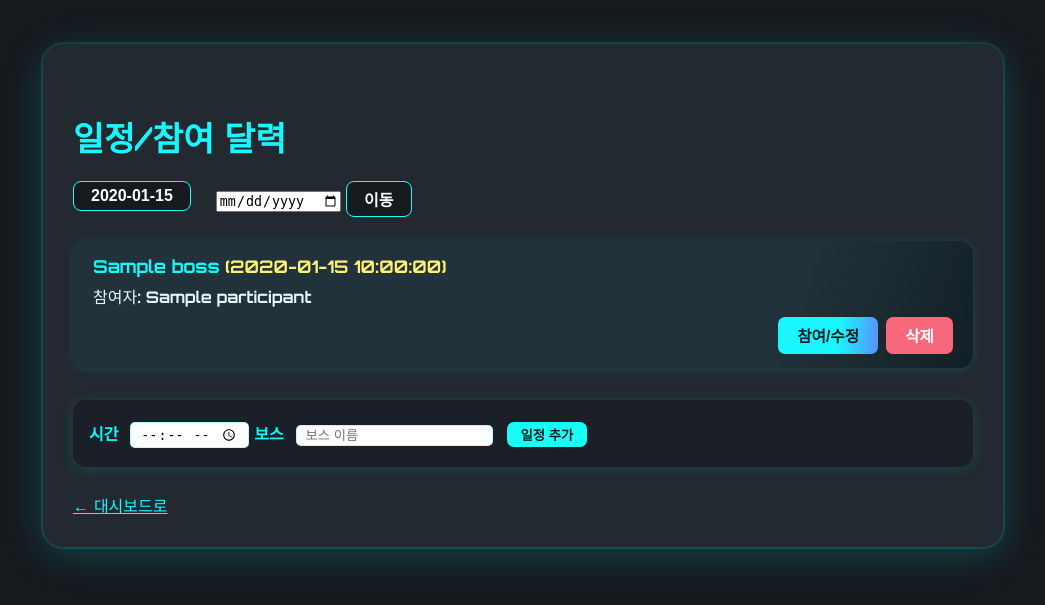
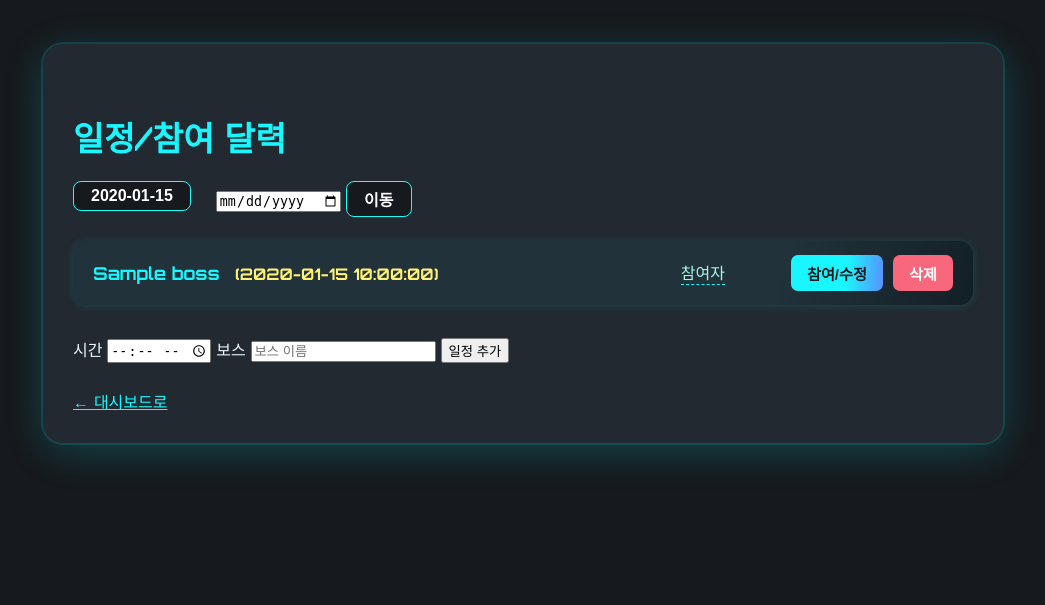
Before and after one commit to gollaman1224/ROYAL, a Flask app: template templates/calendar.html in a window 1280 px wide. Shown: the top 605 px of the page, without its empty margins (117-1162 px from the left). Run offline with Flask 3, Linux system fonts and the light colour scheme; the template is opened without the code that fills it: most values are stand-ins (such as "Sample title", 1, 10 or a date in 2020).

Commit message:
Fix calendar attendance layout: 참여자 표시 개선 및 버튼 정렬

```diff
--- a/templates/calendar.html
+++ b/templates/calendar.html
@@ -1,35 +1,115 @@
 <!DOCTYPE html>
 <html lang="ko">
 <head>
-  <meta charset="UTF-8">
+  <meta charset="UTF-8" />
   <title>일정/참여 달력</title>
-  <link href="https://fonts.googleapis.com/css2?family=Orbitron:wght@700&display=swap" rel="stylesheet">
+  <link href="https://fonts.googleapis.com/css2?family=Orbitron:wght@700&display=swap" rel="stylesheet" />
   <style>
-    body { background: #16191d; color: #eaf8ff; font-family: 'Orbitron','Malgun Gothic',sans-serif; margin:0; }
-    .container { max-width: 900px; margin: 44px auto 0 auto; background: #222930; border-radius: 20px; box-shadow: 0 8px 42px #11f3ff33, 0 0 0 2px #1af6ff22; padding: 40px 30px 30px 30px; }
-    h2 { color: #1af6ff; font-size: 2.1rem; font-weight: 900; margin-bottom: 20px;}
-    .calendar-bar { display: flex; flex-wrap: wrap; gap: 7px 9px; margin-bottom: 24px; }
-    .calendar-bar form { display: inline; }
-    .calendar-bar button, .calendar-bar .selected-date {
-      background: #16191d; color: #fff; border: 1.5px solid #19fff5; border-radius: 8px; padding: 5px 17px;
-      font-weight: 700; font-size: 1rem; cursor: pointer; transition: 0.14s;
+    body {
+      background: #16191d;
+      color: #eaf8ff;
+      font-family: 'Orbitron', 'Malgun Gothic', sans-serif;
+      margin: 0;
     }
-    .calendar-bar .selected-date { background: #1af6ff; color: #191b22; border-color: #fff176; }
-    .calendar-bar button:hover { background: #19fff5; color: #00131e; }
-    .attendance-list { margin-bottom: 32px; }
-    .attendance-entry { border-radius: 14px; margin-bottom: 17px; background: linear-gradient(110deg, #22323a 78%, #131f26 100%); box-shadow: 0 1px 9px #19fff526; padding: 14px 20px 14px 20px; }
-    .entry-title { font-weight: bold; color: #1af6ff; font-size: 1.11em; margin-bottom: 7px; }
-    .entry-meta { font-size: 0.98em; color: #fff176; margin-bottom: 4px; }
-
-    /* ▼ 버튼 오른쪽정렬, 가로정렬 스타일 추가 ▼ */
+    .container {
+      max-width: 900px;
+      margin: 44px auto 0 auto;
+      background: #222930;
+      border-radius: 20px;
+      box-shadow: 0 8px 42px #11f3ff33, 0 0 0 2px #1af6ff22;
+      padding: 40px 30px 30px 30px;
+    }
+    h2 {
+      color: #1af6ff;
+      font-size: 2.1rem;
+      font-weight: 900;
+      margin-bottom: 20px;
+    }
+    .calendar-bar {
+      display: flex;
+      flex-wrap: wrap;
+      gap: 7px 9px;
+      margin-bottom: 24px;
+    }
+    .calendar-bar form {
+      display: inline;
+    }
+    .calendar-bar button,
+    .calendar-bar .selected-date {
+      background: #16191d;
+      color: #fff;
+      border: 1.5px solid #19fff5;
+      border-radius: 8px;
+      padding: 5px 17px;
+      font-weight: 700;
+      font-size: 1rem;
+      cursor: pointer;
+      transition: 0.14s;
+    }
+    .calendar-bar .selected-date {
+      background: #1af6ff;
+      color: #191b22;
+      border-color: #fff176;
+    }
+    .calendar-bar button:hover {
+      background: #19fff5;
+      color: #00131e;
+    }
+    .attendance-list {
+      margin-bottom: 32px;
+    }
+    .attendance-entry {
+      border-radius: 14px;
+      margin-bottom: 17px;
+      background: linear-gradient(110deg, #22323a 78%, #131f26 100%);
+      box-shadow: 0 1px 9px #19fff526;
+      padding: 14px 20px 14px 20px;
+    }
+    .entry-main-row {
+      display: flex;
+      align-items: center;
+      justify-content: space-between;
+      gap: 18px;
+    }
+    .entry-title {
+      font-weight: bold;
+      color: #1af6ff;
+      font-size: 1.11em;
+      margin-bottom: 0;
+      flex: 1;
+      white-space: nowrap;
+      overflow: hidden;
+      text-overflow: ellipsis;
+    }
+    .entry-meta {
+      font-size: 0.9em;
+      color: #fff176;
+      margin-left: 10px;
+      white-space: nowrap;
+    }
+    .participants-row {
+      color: #a7f6e6;
+      font-size: 1em;
+      display: inline-block;
+      max-width: 200px;
+      white-space: nowrap;
+      overflow: hidden;
+      text-overflow: ellipsis;
+      vertical-align: middle;
+      cursor: pointer;
+      border-bottom: 1px dashed #1af6ff;
+    }
+    .participants-row:hover {
+      color: #19fff5;
+      border-color: #19fff5;
+    }
     .entry-btns {
-      margin-top: 9px;
       display: flex;
+      gap: 10px;
+      min-width: 210px;
       justify-content: flex-end;
-      gap: 8px;
     }
     .entry-btns form {
-      display: inline;
       margin: 0;
     }
     .entry-btns button {
@@ -37,11 +117,10 @@
       color: #181c20;
       border: none;
       border-radius: 7px;
-      padding: 7px 19px;
-      font-size: 0.98em;
+      padding: 7px 16px;
+      font-size: 0.95em;
       font-weight: 700;
       cursor: pointer;
-      margin: 0;
       transition: background 0.15s, color 0.13s;
     }
     .entry-btns button.delete-btn {
@@ -50,22 +129,66 @@
     }
     .entry-btns button.delete-btn:hover {
       background: #ff3c55;
-      color: #fff;
     }
     .entry-btns button:not(.delete-btn):hover {
       filter: brightness(1.09);
       color: #1af6ff;
       background: #15272d;
     }
-
-    .new-entry-block { background: #1a1f28; border-radius: 13px; box-shadow: 0 2px 14px #1af6ff22; padding: 21px 16px 12px 16px; margin-bottom: 15px;}
-    .new-entry-block label { color: #0ff; font-weight: bold; }
-    .new-entry-block input, .new-entry-block select { margin-left: 7px; margin-bottom: 7px; padding: 2px 9px; border-radius: 5px; border: 1px solid #1af6ff55;}
-    .new-entry-block button { margin-left: 9px; background: #19fff5; color: #151d22; border: none; border-radius: 7px; padding: 3px 14px; font-weight: 900; cursor: pointer;}
+    .no-participants {
+      color: #bbb;
+      font-style: italic;
+    }
+    /* 참여자 전체 텍스트 팝업 */
+    #participants-popup {
+      position: fixed;
+      top: 50%;
+      left: 50%;
+      transform: translate(-50%, -50%);
+      background: #222930;
+      border-radius: 15px;
+      padding: 20px 30px;
+      box-shadow: 0 0 15px #1af6ffaa;
+      color: #eaf8ff;
+      max-width: 400px;
+      max-height: 60vh;
+      overflow-y: auto;
+      display: none;
+      z-index: 1000;
+      white-space: normal;
+      font-size: 1.1em;
+      line-height: 1.4;
+    }
+    #participants-popup button {
+      margin-top: 15px;
+      background: #f8687c;
+      border: none;
+      color: #fff;
+      font-weight: 900;
+      padding: 8px 18px;
+      border-radius: 10px;
+      cursor: pointer;
+    }
     @media (max-width: 700px) {
-      .container { padding: 12px 2vw; }
-      .calendar-bar { flex-direction: column; gap: 4px; }
-      .entry-btns { flex-direction: column; gap: 5px; align-items: flex-end; }
+      .entry-main-row {
+        flex-direction: column;
+        align-items: flex-start;
+      }
+      .entry-btns {
+        justify-content: flex-start;
+        width: 100%;
+        margin-top: 10px;
+      }
+      .entry-btns button {
+        flex: 1;
+        padding: 9px 0;
+      }
+      .participants-row {
+        max-width: 100%;
+      }
+      .entry-title {
+        max-width: 100%;
+      }
     }
   </style>
 </head>
@@ -79,13 +202,13 @@
           <span class="selected-date">{{ d }}</span>
         {% else %}
           <form method="get" action="{{ url_for('calendar') }}">
-            <input type="hidden" name="date" value="{{ d }}">
+            <input type="hidden" name="date" value="{{ d }}" />
             <button type="submit">{{ d }}</button>
           </form>
         {% endif %}
       {% endfor %}
       <form method="get" action="{{ url_for('calendar') }}" style="margin-left:16px;">
-        <input type="date" name="date" value="{{ date }}">
+        <input type="date" name="date" value="{{ date }}" />
         <button type="submit">이동</button>
       </form>
     </div>
@@ -100,31 +223,39 @@
     <div class="attendance-list">
       {% if today_entries %}
         {% for entry in today_entries %}
-          <div class="attendance-entry">
-            <div class="entry-title">
-              {{ entry.boss }} <span class="entry-meta">({{ entry.time }})</span>
+          <div class="attendance-entry" title="시간: {{ entry.time }}">
+            <div class="entry-main-row">
+              <div class="entry-title" style="cursor:pointer" onclick="showParticipants({{ loop.index }})">
+                {{ entry.boss }}
+                <span class="entry-meta">({{ entry.time }})</span>
+              </div>
+              <div class="participants-row" onclick="showParticipants({{ loop.index }})" title="참여자 보기">
+                참여자
+              </div>
+              <div class="entry-btns">
+                <form method="get" action="{{ url_for('attendance_manage') }}">
+                  <input type="hidden" name="date" value="{{ entry.date }}" />
+                  <input type="hidden" name="time" value="{{ entry.time }}" />
+                  <input type="hidden" name="boss" value="{{ entry.boss }}" />
+                  <button type="submit">참여/수정</button>
+                </form>
+                <form method="post" action="{{ url_for('attendance_manage') }}">
+                  <input type="hidden" name="date" value="{{ entry.date }}" />
+                  <input type="hidden" name="time" value="{{ entry.time }}" />
+                  <input type="hidden" name="boss" value="{{ entry.boss }}" />
+                  <input type="hidden" name="action" value="delete" />
+                  <button type="submit" class="delete-btn" onclick="return confirm('정말 삭제할까요?');">삭제</button>
+                </form>
+              </div>
             </div>
-            <div>참여자:
+
+            <!-- 숨겨진 참여자 전체 텍스트 -->
+            <div id="participants-{{ loop.index }}" style="display:none; margin-top: 8px; color:#a7f6e6; font-size:0.95em; line-height:1.4; word-break: break-word;">
               {% if entry.participants %}
                 {{ entry.participants | join(', ') }}
               {% else %}
-                <span style="color:#bbb">없음</span>
+                참여자가 없습니다.
               {% endif %}
-            </div>
-            <div class="entry-btns">
-              <form method="get" action="{{ url_for('attendance_manage') }}">
-                <input type="hidden" name="date" value="{{ entry.date }}">
-                <input type="hidden" name="time" value="{{ entry.time }}">
-                <input type="hidden" name="boss" value="{{ entry.boss }}">
-                <button type="submit">참여/수정</button>
-              </form>
-              <form method="post" action="{{ url_for('attendance_manage') }}">
-                <input type="hidden" name="date" value="{{ entry.date }}">
-                <input type="hidden" name="time" value="{{ entry.time }}">
-                <input type="hidden" name="boss" value="{{ entry.boss }}">
-                <input type="hidden" name="action" value="delete">
-                <button type="submit" class="delete-btn" onclick="return confirm('정말 삭제할까요?');">삭제</button>
-              </form>
             </div>
           </div>
         {% endfor %}
@@ -135,16 +266,29 @@
 
     <div class="new-entry-block">
       <form method="post" action="{{ url_for('attendance_manage') }}">
-        <input type="hidden" name="date" value="{{ date }}">
-        <label>시간 <input type="time" name="time" required></label>
-        <label>보스 <input type="text" name="boss" required placeholder="보스 이름"></label>
+        <input type="hidden" name="date" value="{{ date }}" />
+        <label>시간 <input type="time" name="time" required /></label>
+        <label>보스 <input type="text" name="boss" required placeholder="보스 이름" /></label>
         <button type="submit">일정 추가</button>
       </form>
     </div>
 
-    <div style="margin-top:26px;">
-      <a href="{{ url_for('dashboard') }}" style="color:#19faff;">← 대시보드로</a>
+    <div style="margin-top: 26px;">
+      <a href="{{ url_for('dashboard') }}" style="color: #19faff;">← 대시보드로</a>
     </div>
   </div>
+
+  <script>
+    function showParticipants(idx) {
+      const detail = document.getElementById(`participants-${idx}`);
+      if (!detail) return;
+      const isVisible = detail.style.display === 'block';
+      // 모든 숨겨진 참여자 숨기기
+      document.querySelectorAll("[id^='participants-']").forEach(el => el.style.display = 'none');
+      if (!isVisible) {
+        detail.style.display = 'block';
+      }
+    }
+  </script>
 </body>
 </html>
```
